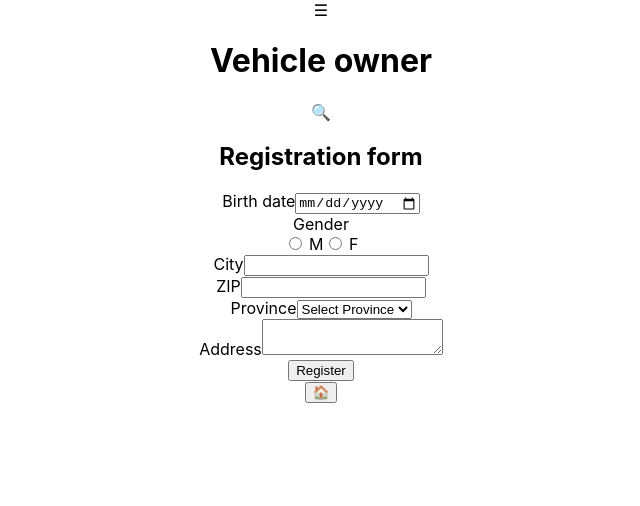
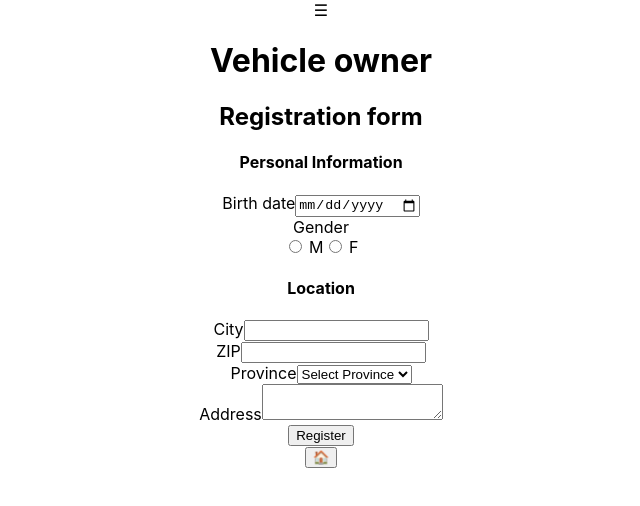
Before and after one commit to madzhie4/Adwhere, a React (Create React App) app: page / in a window 1280 px wide. Shown: the top 506 px of the page, without its empty margins (319-959 px from the left). Built offline with nearby package versions, Linux system fonts and the light colour scheme.

Commit message:
update the Vehicle owners page

```diff
--- a/src/VehicleOwner.tsx
+++ b/src/VehicleOwner.tsx
@@ -1,5 +1,5 @@
 import React, { useState, ChangeEvent, FormEvent } from 'react';
-import './index.css'; // Assuming you have created this CSS file
+import './index.css';
 
 function VehicleRegistrationForm() {
   const [formData, setFormData] = useState({
@@ -33,14 +33,20 @@ function VehicleRegistrationForm() {
     // Add your submission logic here
   };
 
+  const handleHomeButtonClick = () => {
+    // Replace with logic to handle home button click (e.g., navigate to home page)
+    console.log('Home button clicked');
+  };
+
   return (
     <div className="registration-container">
       <header>
         <div className="menu-icon">☰</div>
         <h1>Vehicle owner</h1>
-        <div className="search-icon">🔍</div>
+
       </header>
       <h2>Registration form</h2>
+      <h4>Personal Information</h4>
       <form onSubmit={handleSubmit}>
         <div className="form-group">
           <label htmlFor="birthDate">Birth date</label>
@@ -76,6 +82,7 @@ function VehicleRegistrationForm() {
           </div>
         </div>
         <div className="form-group">
+          <h4>Location</h4>
           <label htmlFor="city">City</label>
           <input
             type="text"
@@ -119,7 +126,7 @@ function VehicleRegistrationForm() {
         <button type="submit" className="register-button">Register</button>
       </form>
       <footer>
-        <button className="home-button">🏠</button>
+        <button className="home-button" onClick={handleHomeButtonClick}>🏠</button>
       </footer>
     </div>
   );
```
